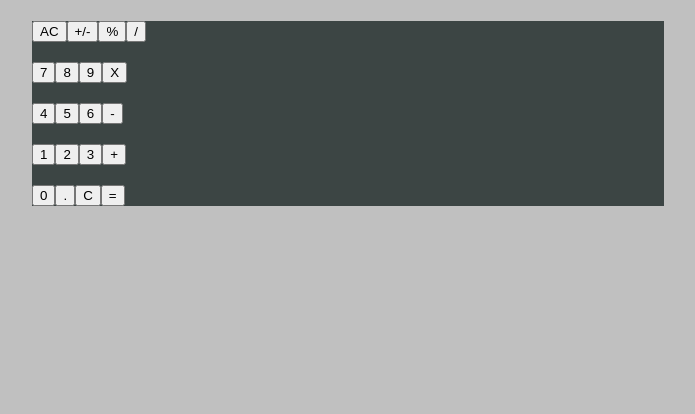
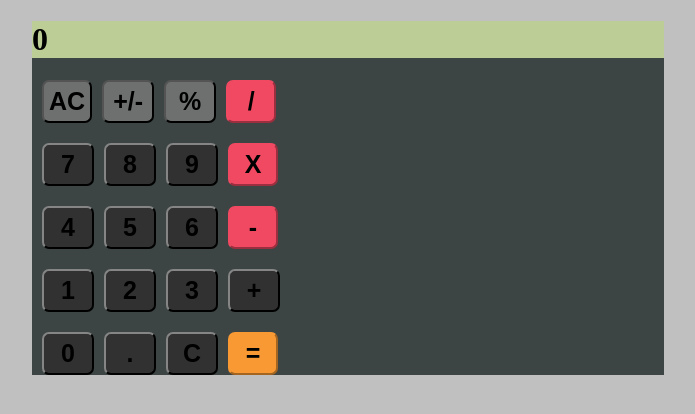
Before and after one commit to SajjadAhmad14/Calculator-App-React, a React (Create React App) app: page / in a window 1280 px wide. Shown: the top 414 px of the page, without its empty margins (292-987 px from the left). Built offline with nearby package versions, Linux system fonts and the light colour scheme.

Commit message:
Pass class buttonClass from ButtonPanel to Button as props

```diff
--- a/src/components/App.js
+++ b/src/components/App.js
@@ -15,15 +15,14 @@ class App extends Component {
   }
 
   handleClick(buttonName) {
-    const data = { total: null, next: null, operation: null };
-    const { total, next, operation } = calculate(data, buttonName);
+    const { total, next, operation } = calculate(this.state, buttonName);
     this.setState({ total, next, operation });
   }
 
   render() {
     return (
       <div className="main-app">
-        <Display result ={this.state.total} />
+        <Display result={this.total || this.next} />
         <ButtonPanel onClick={this.handleClick} />
         {/* <calculate /> */}
       </div>
--- a/src/components/Button.js
+++ b/src/components/Button.js
@@ -1,14 +1,15 @@
 import React from 'react';
 import PropTypes from 'prop-types';
 
-const Button = ({ name }) => (
-  <button type="button" className="buttonClass">
+const Button = ({ name, buttonClass }) => (
+  <button type="button" className={buttonClass}>
     {name}
   </button>
 );
 
 Button.propTypes = {
   name: PropTypes.string.isRequired,
+  buttonClass: PropTypes.string.isRequired,
 };
 
 export default Button;
```
